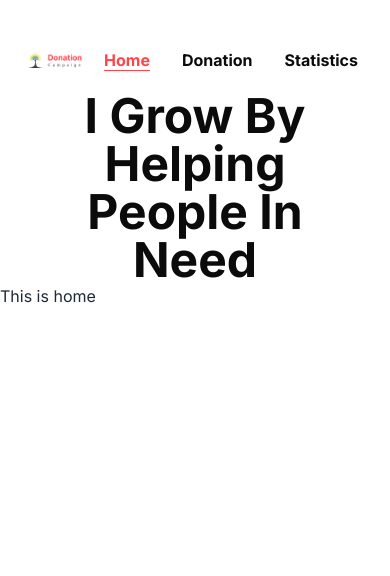
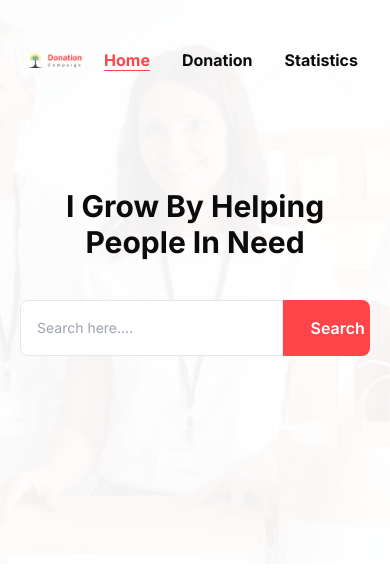
Before and after one commit to webdevtamim/assignment-8, a React (Vite) app: page / in a window 390 px wide. Shown: the top 576 px of the page. Built offline with nearby package versions, Linux system fonts and the light colour scheme.

Commit message:
Banner saction with responsive

```diff
--- a/src/components/Banner/Banner.jsx
+++ b/src/components/Banner/Banner.jsx
@@ -1,8 +1,13 @@
 const Banner = () => {
     return (
-        <div>
-            <h2 className="text-center text-5xl text-[#0B0B0B] font-bold">I Grow By Helping People In Need</h2>
-            <form action=""></form>
+        <div className="bg-[url('../src/assets/donation.png')] bg-no-repeat bg-cover bg-center -mt-36">
+            <div id="banner-overlay" className="space-y-10 pt-60 pb-52 px-5">
+            <h2 className="text-center lg:text-5xl md:text-4xl text-3xl text-[#0B0B0B] font-bold">I Grow By Helping People In Need</h2>
+            <form className="lg:w-[500px] md:w-[450px] max-w-[400px] mx-auto flex">
+                <input className="bg-white border py-4 px-4 text-sm text-[#BBB766] rounded-l-lg outline-none w-3/4" type="text" name="text" placeholder="Search here...." />
+                <input className="bg-[#FF444A] py-4 px-7 font-semibold text-white rounded-r-lg w-1/4" type="submit" value="Search" />
+            </form>
+        </div>
         </div>
     );
 };
--- a/src/components/Header/Header.jsx
+++ b/src/components/Header/Header.jsx
@@ -1,13 +1,12 @@
 import { NavLink } from 'react-router-dom';
 import Logo from '../../assets/Logo.png';
-import Banner from '../Banner/Banner';
 
 const Header = () => {
     const listItems = ['Home', 'Donation', 'Statistics']
     const listLinks = ['/', '/donation', '/statistics']
 
     return (
-        <div className='px-5 xl:pt-12 pt-7'>
+        <div className="px-5 xl:pt-12 pt-7">
             <div className="navbar max-w-[1400px] m-auto">
                 <div className="flex-1">
                     <img className='md:w-fit sm:w-2/3 w-3/4' src={Logo} alt="Logo" />
@@ -29,7 +28,6 @@ const Header = () => {
                     </ul>
                 </div>
             </div>
-            <Banner></Banner>
         </div>
     );
 };
--- a/src/components/Home/Home.jsx
+++ b/src/components/Home/Home.jsx
@@ -1,7 +1,9 @@
+import Banner from '../Banner/Banner';
+
 const Home = () => {
     return (
         <div>
-            <h2>This is home</h2>
+            <Banner></Banner>
         </div>
     );
 };
--- a/src/index.css
+++ b/src/index.css
@@ -21,3 +21,7 @@ body {
     background: none !important;
     color: #FF444A !important;
 }
+
+#banner-overlay {
+    background: rgba(255, 255, 255, 0.95);
+}
```
Also changed, not shown: src/assets/donation.png (added).
